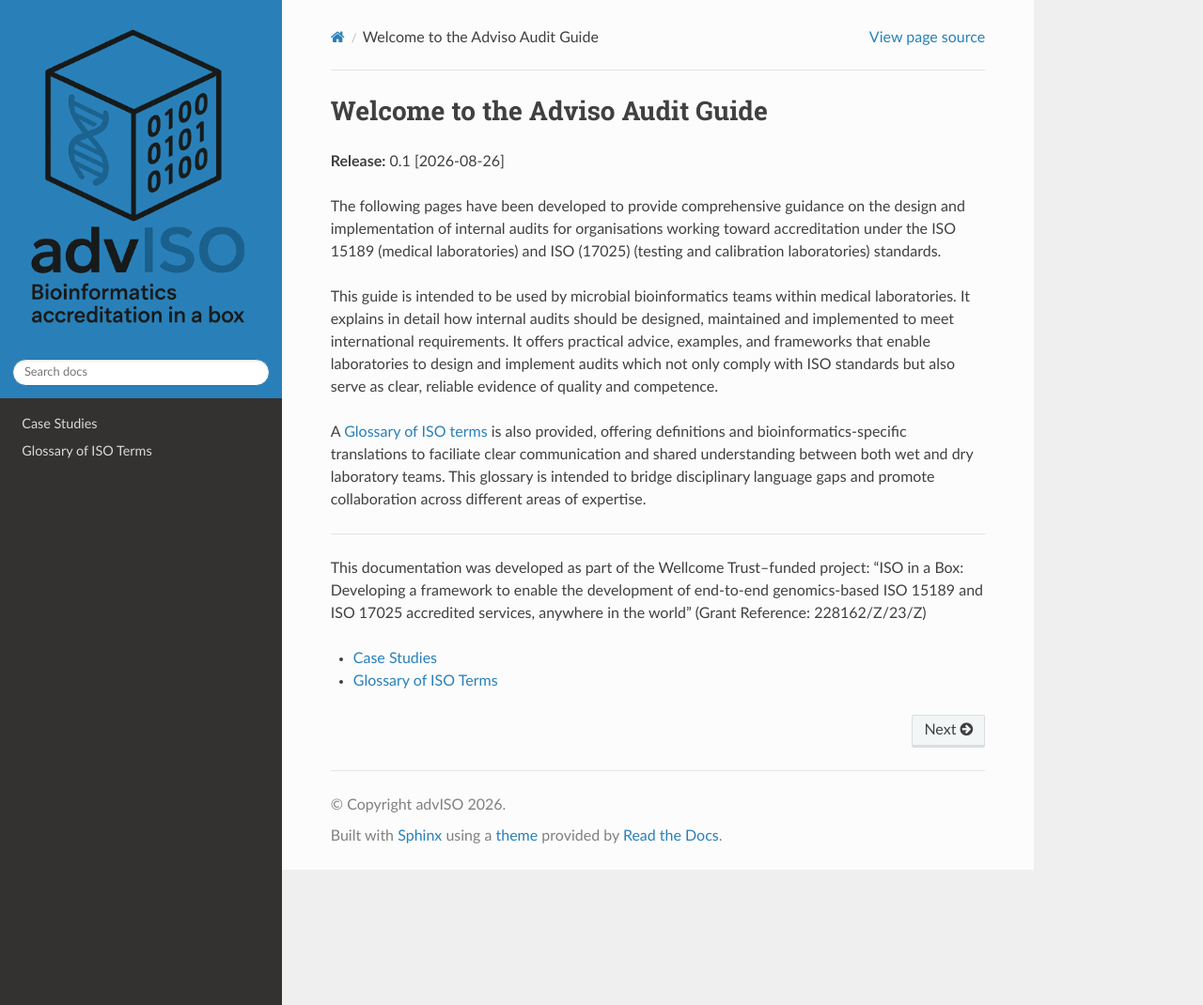
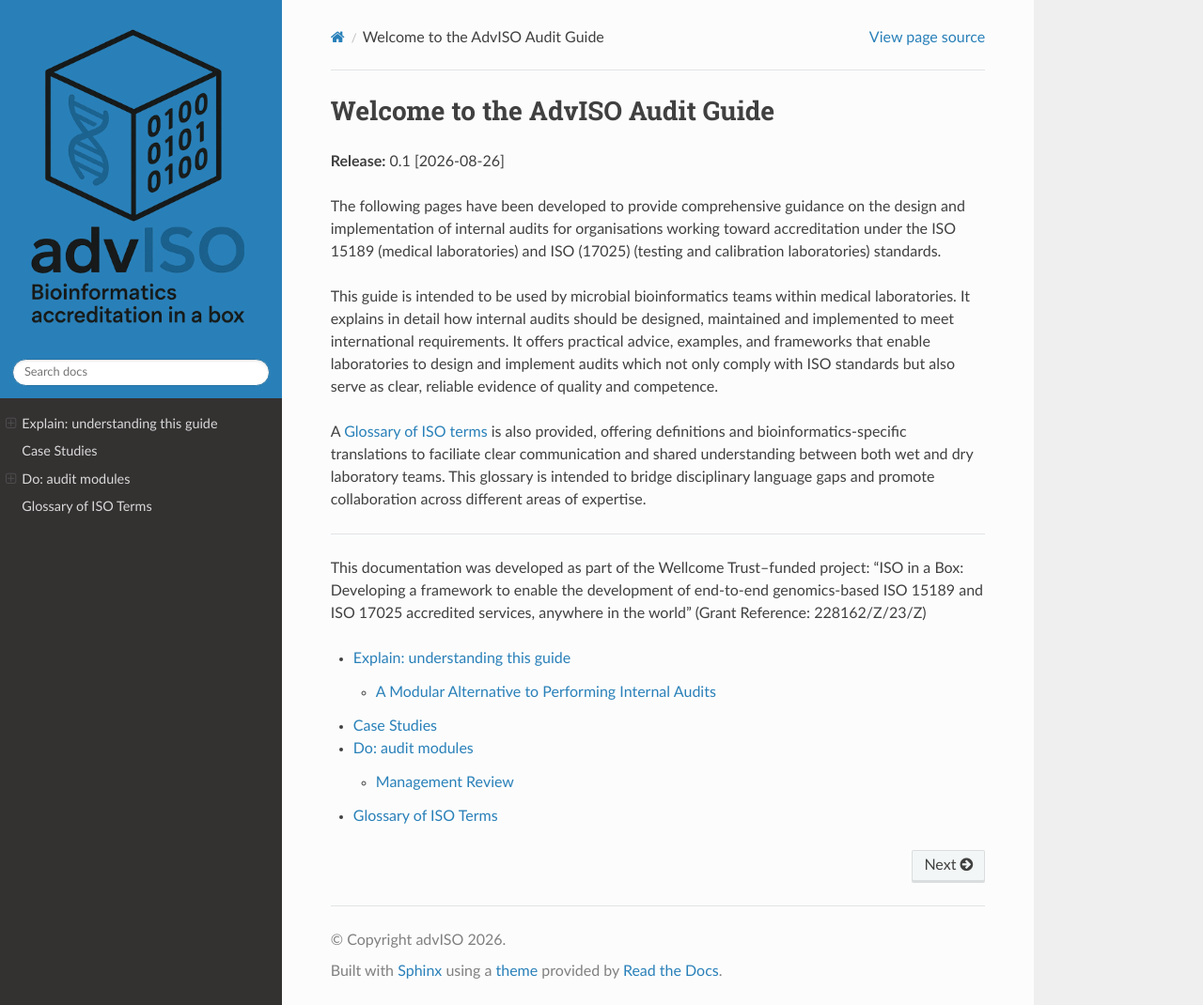
Before and after one commit to advISO-project/advISO_audit_guide, a Sphinx documentation site: the page built from docs/source/index.rst, in a window 1280 px wide and 1070 px high. Shown: the whole window at 94% size. Built offline with Sphinx 7.4.7 and the Read the Docs theme 3.1.0, drawn with Linux system fonts in a browser that asks for light colours; pages that are not in the unit, such as notebooks, are missing from menus; some of the changed lines change nothing that is shown.

Commit message:
Add index rsts

```diff
--- a/docs/source/audit_guide/do/index.rst
+++ b/docs/source/audit_guide/do/index.rst
@@ -0,0 +1,40 @@
+======================
+Do: audit modules
+======================
+
+Each section of the audit process is treated as its own module. Work through each module to identify where your laboratory is compliant with ISO standards and where improvements can be made. Each module contains a series of questions and prompts to guide you through the audit process, along with examples and best practices to help you implement effective audits.
+
+You do not need to read modules in order
+
+
+.. toctree::
+   :maxdepth: 1
+   :caption: Planning
+
+   planning/risk_assessment
+   planning/schedule
+   planning/checklist
+   planning/personnel
+
+.. toctree::
+   :maxdepth: 1
+   :caption: Execution
+
+   execution/evidence
+   execution/perform
+   execution/recording
+
+.. toctree::
+   :maxdepth: 1
+   :caption: Findings & corrective action
+
+   findings/nonconformities
+   findings/root_cause
+   findings/reporting
+   findings/effectiveness_check
+
+.. toctree::
+   :maxdepth: 1
+   :caption: Review & closure
+
+   review/management_review
--- a/docs/source/audit_guide/explain/index.rst
+++ b/docs/source/audit_guide/explain/index.rst
@@ -0,0 +1,14 @@
+======================================
+Explain: understanding this guide
+======================================
+
+Before working through specific audit tasks, this section covers the
+thinking behind how the guide is organised, and why a single fixed audit
+template does not work well across the different kinds of bioinformatics processes you
+will be auditing.
+
+.. toctree::
+   :maxdepth: 1
+
+   introduction
+   modular_alternative
--- a/docs/source/index.rst
+++ b/docs/source/index.rst
@@ -1,4 +1,4 @@
-Welcome to the Adviso Audit Guide
+Welcome to the AdvISO Audit Guide
 =================================
 
 **Release:** |release| [|today|]
```
